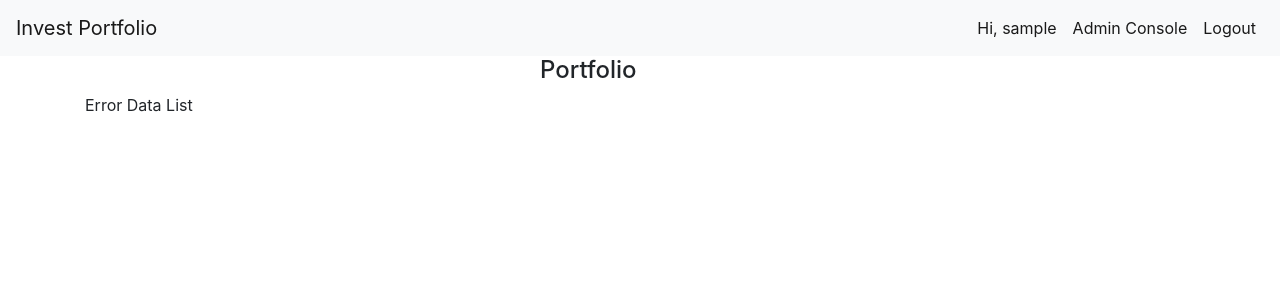
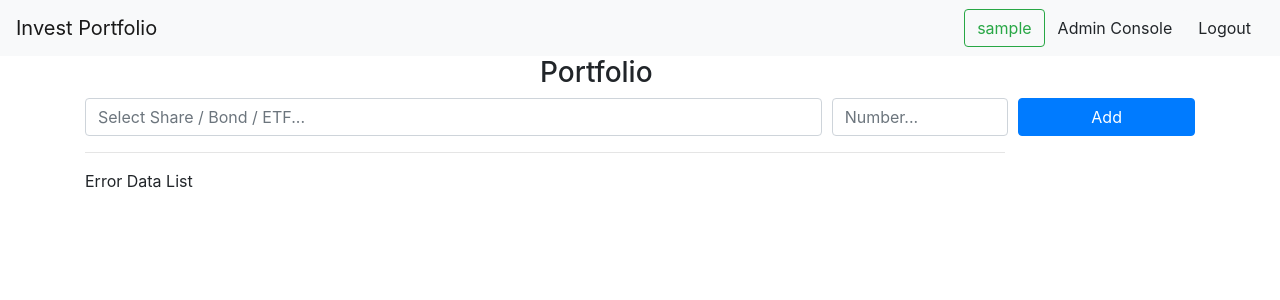
Before and after one commit to evgenyss/investing, a Flask app: page / in a window 1280 px wide. Shown: the top 300 px of the page. Run offline with Flask 2, Linux system fonts and the light colour scheme; the visitor is signed in with stand-in values (Sample User, id 1); data comes from the database, SQL or seed files in the repository; data that the repository does not hold is empty; some libraries are stand-ins or nearby versions.

Commit message:
Add select form and change templates

```diff
--- /dev/null
+++ b/webapp/assets/forms.py
@@ -0,0 +1,15 @@
+from flask_wtf import FlaskForm
+from wtforms import IntegerField, StringField, SubmitField, ValidationError
+from wtforms.validators import DataRequired
+
+
+class AssetSelection(FlaskForm):
+    asset = StringField('Select Share / Bond / ETF', validators=[DataRequired()],
+                        render_kw={"class": "form-control", "placeholder": "Select Share / Bond / ETF..."})
+    number = IntegerField('Number', validators=[DataRequired()],
+                          render_kw={"class": "form-control", "placeholder": "Number..."})
+    submit = SubmitField('Add', render_kw={"class": "btn btn-primary btn-block"})
+
+    def validate_number(self, number):
+        if number.data <= 0:
+            raise ValidationError('Number must be greater than 0')
--- a/webapp/assets/views.py
+++ b/webapp/assets/views.py
@@ -1,5 +1,10 @@
-from flask import Blueprint, render_template
+from flask import Blueprint, render_template, flash, redirect, url_for
 from webapp.assets.models import Asset
+from webapp.assets.forms import AssetSelection
+
+# from webapp.user.models import User
+# from webapp.db import db
+
 
 blueprint = Blueprint('assets', __name__)
 
@@ -7,7 +12,22 @@
 @blueprint.route("/")
 def index():
     title = "Portfolio"
+    asset_form = AssetSelection()
     responce_data = Asset.query.filter_by(type="Etf").\
-        with_entities(Asset.figi, Asset.name).order_by(Asset.name).limit(10).all()
+        with_entities(Asset.figi, Asset.name).order_by(Asset.name).limit(50).all()
     output = [" : ".join(output[:2]) for output in responce_data]
-    return render_template("assets/index.html", page_title=title, asset_list=output)
+    return render_template("assets/index.html", page_title=title, asset_list=output, form=asset_form)
+
+
+@blueprint.route('/asset-select', methods=['POST'])
+def asset_selection():
+    form = AssetSelection()
+    if form.validate_on_submit():
+        # print(form.asset.data)
+        flash(f'{form.asset.data} : {form.number.data }')
+        return redirect(url_for('assets.index'))
+    else:
+        for field, errors in form.errors.items():
+            for error in errors:
+                flash('Error in "{}": - {}'.format(getattr(form, field).label.text, error))
+    return redirect(url_for('assets.index'))
--- a/webapp/templates/assets/index.html
+++ b/webapp/templates/assets/index.html
@@ -2,8 +2,8 @@
 {% extends "base.html" %}
 
 {% block content %}
-<div class="row">
-  <div class="col-8">
+
+{% if current_user.is_authenticated %}
 
 {% with messages = get_flashed_messages() %}
 {% if messages %}
@@ -15,8 +15,53 @@
 {% endif %}
 {% endwith %}
 
+<form action="{{ url_for('assets.asset_selection') }}" method="post">
+    <div class="form-row">
+        {{ form.hidden_tag() }}
+        <div class="col-8">
+            <!-- {{ form.asset.label }} -->
+            {{ form.asset(list="id_datalist") }}
+            <datalist id="id_datalist">
+            {% for asset in asset_list %}
+                <option value="{{ asset }}"></option>
+            {% endfor %}
+            </datalist>
+        </div>
+        <div class="col-2">
+            <!-- {{ form.number.label }} -->
+            {{ form.number() }}
+        </div>
+        <div class="col-2">
+            {{ form.submit }}
+        </div>
+    </div>
+</form>
+
+
+<div class="row">
+  <div class="col-10">
+
+        <!-- <form action="{{ url_for('assets.asset_selection') }}" method="post">
+            {{ form.hidden_tag() }}
+            <div class="form-group">
+                {{ form.asset.label }}
+                {{ form.asset(list="id_datalist") }}
+                <datalist id="id_datalist">
+                {% for asset in asset_list %}
+                    <option value="{{ asset }}"></option>
+                {% endfor %}
+                </datalist>
+            </div>
+            <div class="form-group">
+                {{ form.number.label }}
+                {{ form.number() }}
+            </div>
+            {{ form.submit }}
+        </form> -->
+
+        <hr/>
+
         <ul class="list-group">
-        <!-- <li class="list-group-item">figi : name</li> -->
             {% if asset_list %}
                 {% for elem in asset_list %}
                     <li class="list-group-item">{{elem}}</li>
@@ -28,7 +73,12 @@
 
     </div>
 
-  <div class="col-4">
+    <div class="col-2">
     </div>
 </div>
+
+{% else %}
+    <p> Please login to create portfolio </p>
+{% endif %}
+
 {% endblock %}
--- a/webapp/templates/base.html
+++ b/webapp/templates/base.html
@@ -13,10 +13,11 @@
   <body>
 
     {% include 'menu.html' %}
+
     <div class="container">
-    <h4 class="mx-auto" style="width: 200px;"> {{ page_title }}</h4>
+    <h3 class="mx-auto" style="width: 200px;"> {{ page_title }}</h3>
 
-      {% block content %}{% endblock %}
+    {% block content %}{% endblock %}
     </div>
 
     <!-- Optional JavaScript -->
--- a/webapp/templates/menu.html
+++ b/webapp/templates/menu.html
@@ -24,28 +24,29 @@
 
           {% if current_user.is_authenticated %}
           <li class="nav-item active">
-            <span class="nav-link"> Hi, {{ current_user.username }} </span>
+            <span class="btn btn-outline-success"> {{ current_user.username }} </span>
           </li>
 
             {% if current_user.is_admin %}
             <li class="nav-item active">
-              <a class="nav-link" href="{{ url_for('admin.admin_index') }}"> Admin Console </a>
+              <a class="btn btn-light" href="{{ url_for('admin.admin_index') }}" role="button"> Admin Console </a>
             </li>
             {% endif %}
 
           <li class="nav-item active">
-            <a class="nav-link" href="{{ url_for('user.logout') }}"> Logout </a>
+            <!-- <a class="nav-link" href="{{ url_for('user.logout') }}"> Logout </a> -->
+            <a class="btn btn-light" href="{{ url_for('user.logout') }}" role="button"> Logout </a>
           </li>
           {% else %}
           <li class="nav-item active">
-            <a class="nav-link" href="{{ url_for('user.register') }}"> Register </a>
+            <a class="btn btn-light" href="{{ url_for('user.register') }}" role="button"> Register </a>
           </li>
           <li class="nav-item active">
-            <a class="nav-link" href="{{ url_for('user.login') }}"> Login </a>
+            <a class="btn btn-light" href="{{ url_for('user.login') }}" role="button"> Login </a>
           </li>
           {% endif %}
 
       </ul>
 
     </div>
-  </nav>
+</nav>
```
Also changed, not shown: webapp/assets/models.py (+5 -4 lines). Lines whose indentation alone changed are shown as unchanged.
